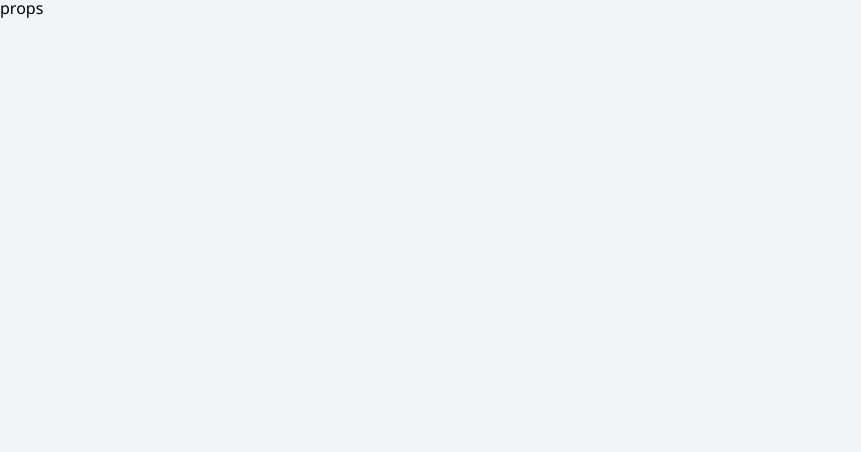
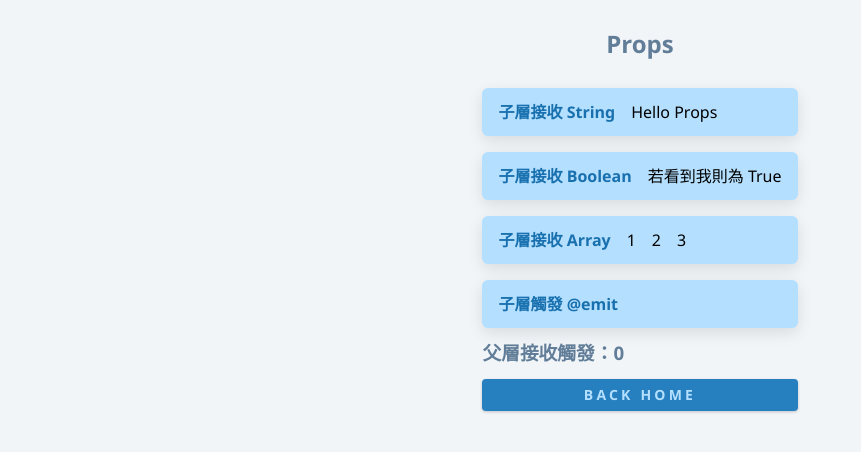
Before and after one commit to wuzhe0912/book-club-vue2, a Vue app: page /#/props in a window 1280 px wide. Shown: the top 452 px of the page, without its empty margins (0-861 px from the left). Built offline with nearby package versions, Linux system fonts and the light colour scheme.

Commit message:
feat：props demo

```diff
--- /dev/null
+++ b/src/components/BackBtn.vue
@@ -0,0 +1,44 @@
+<template lang="pug">
+  button.btn(@click="goHome") Back Home
+</template>
+
+<script>
+export default {
+  name: 'BackBtn',
+
+  data() {
+    return {};
+  },
+
+  methods: {
+    goHome() {
+      this.$router.push({ name: 'Home' });
+    },
+  },
+};
+</script>
+
+<style lang="scss">
+@import '../styles/colors';
+
+.btn {
+  text-transform: uppercase;
+  background: $clr-primary-5;
+  color: $clr-primary-9;
+  padding: 0.375rem 0.75rem;
+  letter-spacing: 0.2rem;
+  display: inline-block;
+  font-weight: 700;
+  transition: all 0.3s linear;
+  font-size: 0.875rem;
+  border: 2px solid transparent;
+  cursor: pointer;
+  box-shadow: 0 1px 3px rgb(0 0 0 / 20%);
+  border-radius: 0.25rem;
+
+  &:hover {
+    color: $clr-primary-1;
+    background: $clr-primary-8;
+  }
+}
+</style>
--- a/src/components/Characters.vue
+++ /dev/null
@@ -1,11 +0,0 @@
-<template lang="pug">
-  div 123
-</template>
-
-<script>
-export default {
-  data() {
-    return {};
-  },
-};
-</script>
--- /dev/null
+++ b/src/components/Props/Message.vue
@@ -0,0 +1,55 @@
+<template lang="pug">
+  .container
+    .box
+      h4.title-text 子層接收 String
+      span {{ text }}
+    .box
+      h4.title-text 子層接收 Boolean
+      span(v-if="hasItem") 若看到我則為 True
+    .box
+      h4.title-text 子層接收 Array
+      span(v-for="num in list" :key="num") {{ num }}
+    .box(@click="clickProps")
+      h4.title-text 子層觸發 @emit
+</template>
+
+<script>
+export default {
+  name: 'Message',
+
+  props: {
+    text: {
+      type: String,
+      default: '',
+    },
+    list: {
+      type: Array,
+      default: function () {
+        return [];
+      },
+    },
+    hasItem: {
+      type: Boolean,
+      default: false,
+    },
+  },
+
+  data() {
+    return {};
+  },
+
+  methods: {
+    clickProps() {
+      this.$emit('count');
+    },
+  },
+};
+</script>
+
+<style lang="scss">
+@import '../../styles/colors';
+
+.title-text {
+  color: $clr-primary-4;
+}
+</style>
--- /dev/null
+++ b/src/components/Title.vue
@@ -0,0 +1,25 @@
+<template lang="pug">
+  h2.title {{title}}
+</template>
+
+<script>
+export default {
+  name: 'Title',
+
+  props: {
+    title: {
+      type: String,
+    },
+  },
+
+  data() {
+    return {};
+  },
+};
+</script>
+
+<style lang="scss">
+.title {
+  margin-bottom: 2rem;
+}
+</style>
--- a/src/router/index.js
+++ b/src/router/index.js
@@ -15,6 +15,11 @@ const routes = [
     name: 'Props',
     component: () => import('../views/Props.vue'),
   },
+  {
+    path: '/shoppingCart',
+    name: 'ShoppingCart',
+    component: () => import('../views/ShoppingCart.vue'),
+  },
 ];
 
 const router = new VueRouter({
--- a/src/styles/main.scss
+++ b/src/styles/main.scss
@@ -67,3 +67,37 @@ input {
   border: 0;
   border-radius: 0;
 }
+
+// share
+h2 {
+  color: $clr-grey-5;
+  text-align: center;
+}
+
+.component-wrapper {
+  display: grid;
+  width: 100%;
+  justify-content: center;
+  margin-top: 2rem;
+}
+
+.box {
+  display: flex;
+  padding: 1rem;
+  align-items: center;
+  box-shadow: 0 5px 15px rgb(0 0 0 / 10%);
+  cursor: pointer;
+  border-radius: 0.375rem;
+  transition: all 0.3s linear;
+  background-color: $clr-primary-9;
+  margin-bottom: 1rem;
+
+  &:hover {
+    box-shadow: 0 5px 15px rgb(0 0 0 / 30%);
+    transform: scale(1.02);
+  }
+
+  span {
+    margin-left: 1rem;
+  }
+}
--- a/src/views/Home.vue
+++ b/src/views/Home.vue
@@ -1,33 +1,26 @@
 <template lang="pug">
   .home-wrapper
-    h2 讀書會 Demo
+    h2 Vue 2.x
+    h3 API
     .card-wrapper
       article.card(v-for="card in list" :key="card.id")
-        router-link.link(:to="card.id") {{ card.name }}
+        router-link.link(:to="card.id")
+          h4 {{ card.name }}
+    h3 Features
 </template>
 
 <script>
-import Characters from '@/components/Characters';
-
 export default {
   name: 'Home',
-  components: {
-    Characters,
-  },
 
   data() {
     return {
       list: [
         { id: 'props', name: 'Props' },
-        { id: 'shopping', name: 'Vuex - Shopping Cart' },
-        { id: 'shopping', name: 'Vuex - Shopping Cart' },
-        { id: 'shopping', name: 'Vuex - Shopping Cart' },
-        { id: 'shopping', name: 'Vuex - Shopping Cart' },
+        { id: 'shoppingCart', name: 'Shopping Cart ( Vuex )' },
       ],
     };
   },
-
-  methods() {},
 };
 </script>
 
@@ -41,10 +34,9 @@ export default {
   margin: 0 auto 2rem;
   margin-top: 2rem;
 
-  h2 {
+  h3 {
     color: $clr-grey-5;
-    margin-bottom: 2rem;
-    text-align: center;
+    margin: 1.5rem 0;
   }
 }
 
@@ -76,5 +68,9 @@ export default {
   width: 100%;
   height: 100%;
   color: $clr-black;
+
+  h4 {
+    color: $clr-grey-1;
+  }
 }
 </style>
--- a/src/views/Props.vue
+++ b/src/views/Props.vue
@@ -1,3 +1,48 @@
 <template lang="pug">
-  div props
+  .component-wrapper
+    Title(:title="title")
+    Message(:text="text" :hasItem="hasItem" :list="list" @count="countNumber")
+    h3.emit-text 父層接收觸發：{{initNum}}
+    BackBtn
 </template>
+
+<script>
+import Title from '@/components/Title';
+import Message from '@/components/Props/Message';
+import BackBtn from '@/components/BackBtn';
+
+export default {
+  name: 'Props',
+
+  components: {
+    Title,
+    Message,
+    BackBtn,
+  },
+
+  data() {
+    return {
+      initNum: 0,
+      title: this.$route.name,
+      text: 'Hello Props',
+      hasItem: true,
+      list: [1, 2, 3],
+    };
+  },
+
+  methods: {
+    countNumber() {
+      this.initNum += 1;
+    },
+  },
+};
+</script>
+
+<style lang="scss">
+@import '../styles/colors';
+
+.emit-text {
+  margin-bottom: 1rem;
+  color: $clr-grey-5;
+}
+</style>
--- /dev/null
+++ b/src/views/ShoppingCart.vue
@@ -0,0 +1,25 @@
+<template lang="pug">
+  .component-wrapper
+    Title(:title="title")
+    BackBtn
+</template>
+
+<script>
+import Title from '@/components/Title';
+import BackBtn from '@/components/BackBtn';
+
+export default {
+  name: 'ShoppingCart',
+
+  components: {
+    Title,
+    BackBtn,
+  },
+
+  data() {
+    return {
+      title: this.$route.name,
+    };
+  },
+};
+</script>
--- a/vue.config.js
+++ b/vue.config.js
@@ -1,7 +1,7 @@
 module.exports = {
   chainWebpack: (config) => {
     config.plugin('html').tap((args) => {
-      args[0].title = 'Book Club(Vue 2.x)';
+      args[0].title = 'Book Club - Vue 2.x';
       return args;
     });
   },
```
